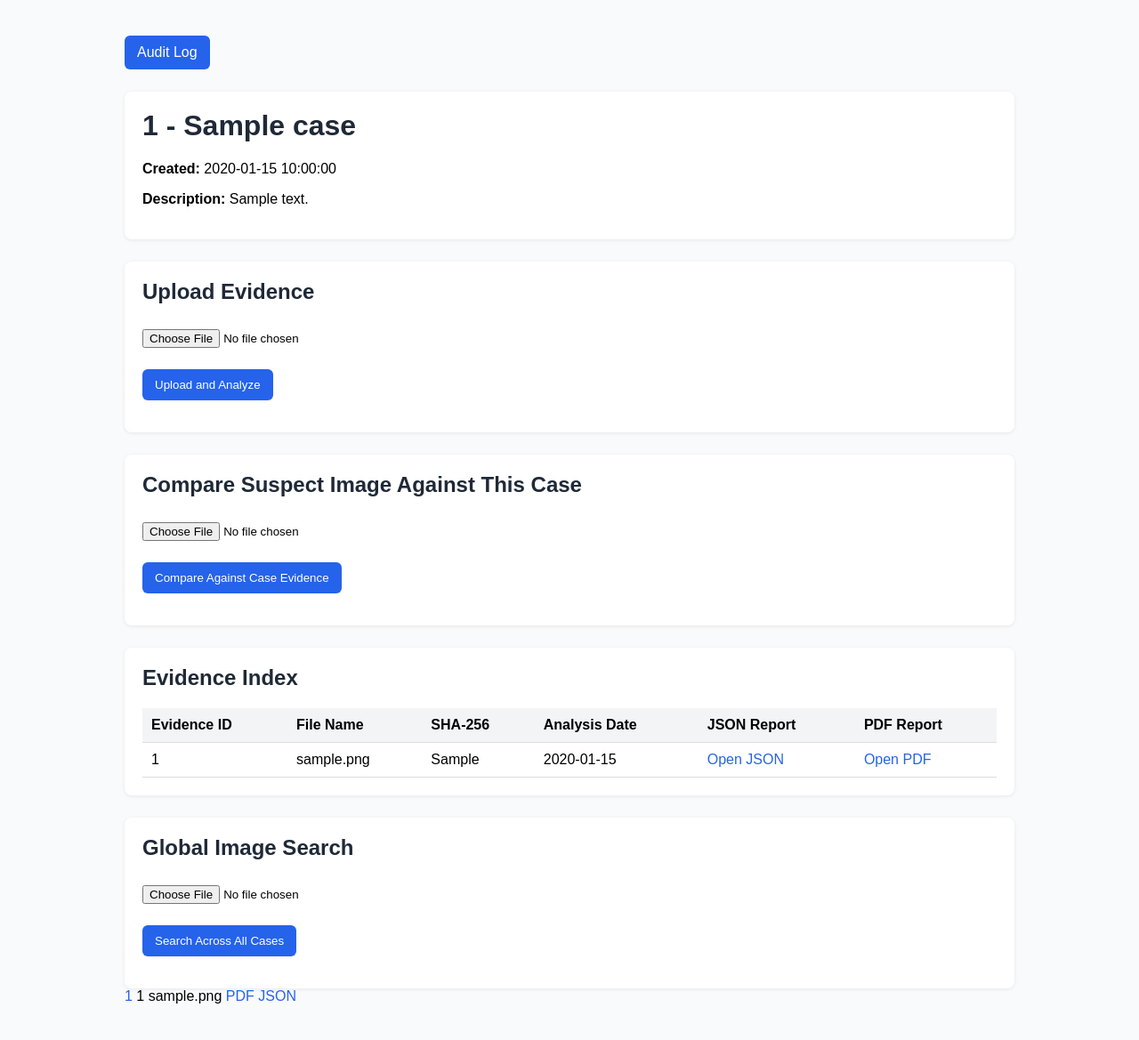
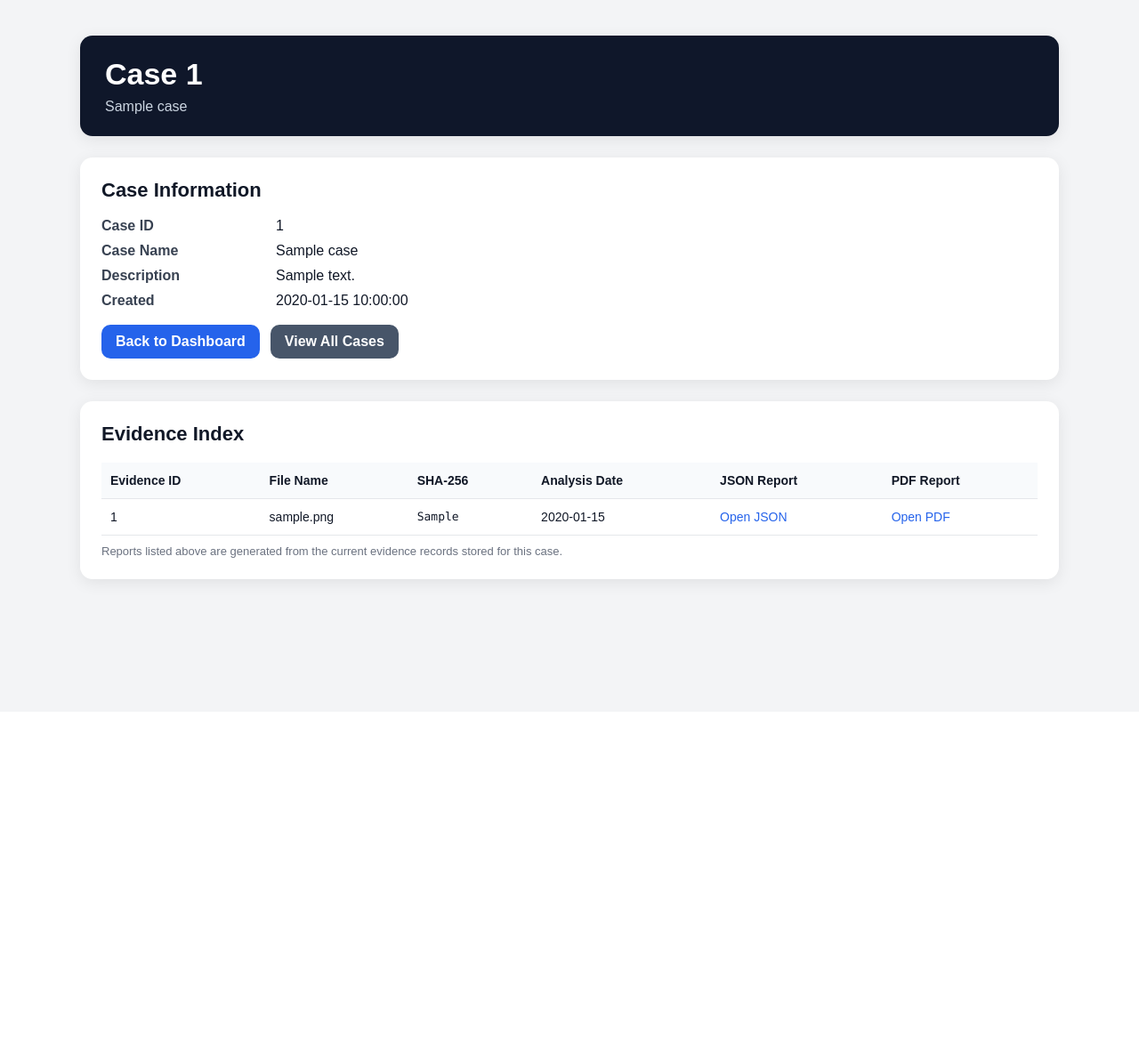
Before and after one commit to Kcaldwell99/evidenceanalyzer, a FastAPI app: page /cases/1 in a window 1280 px wide. Shown: the whole page at 89% size. After the commit the page ends 669 px from the top, so only its background shows below. Run offline with FastAPI, Linux system fonts and the light colour scheme; tables that the repository leaves empty hold one stand-in row (values such as "Sample post").

Commit message:
Replace case detail template with clean production version

```diff
--- a/app/templates/case_detail.html
+++ b/app/templates/case_detail.html
@@ -1,61 +1,133 @@
 <!DOCTYPE html>
-<html>
+<html lang="en">
 <head>
-    <title>Case Detail</title>
+    <meta charset="UTF-8">
+    <meta name="viewport" content="width=device-width, initial-scale=1.0">
+    <title>Case {{ case.case_id }}</title>
     <style>
         body {
             font-family: Arial, sans-serif;
-            margin: 40px auto;
-            max-width: 1000px;
-            background: #f9fafb;
+            background: #f3f4f6;
+            margin: 0;
+            padding: 0;
+            color: #111827;
         }
 
-        .btn {
+        .container {
+            max-width: 1100px;
+            margin: 40px auto;
+            padding: 0 20px 40px 20px;
+        }
+
+        .header {
+            background: #0f172a;
+            color: white;
+            padding: 24px 28px;
+            border-radius: 14px;
+            margin-bottom: 24px;
+            box-shadow: 0 4px 18px rgba(0, 0, 0, 0.08);
+        }
+
+        .header h1 {
+            margin: 0 0 8px 0;
+            font-size: 34px;
+        }
+
+        .header p {
+            margin: 0;
+            color: #cbd5e1;
+            font-size: 16px;
+        }
+
+        .card {
+            background: white;
+            padding: 24px;
+            border-radius: 14px;
+            box-shadow: 0 4px 18px rgba(0, 0, 0, 0.08);
+            margin-bottom: 24px;
+        }
+
+        h2 {
+            margin-top: 0;
+            font-size: 22px;
+            color: #111827;
+        }
+
+        .meta-grid {
+            display: grid;
+            grid-template-columns: 180px 1fr;
+            gap: 10px 16px;
+            margin-top: 10px;
+        }
+
+        .label {
+            font-weight: bold;
+            color: #374151;
+        }
+
+        .value {
+            color: #111827;
+        }
+
+        .success-banner {
+            background: #ecfdf5;
+            border: 1px solid #10b981;
+            color: #065f46;
+            padding: 14px 16px;
+            border-radius: 10px;
+            margin-bottom: 20px;
+            font-weight: 600;
+        }
+
+        .actions {
+            display: flex;
+            gap: 12px;
+            flex-wrap: wrap;
+            margin-top: 18px;
+        }
+
+        .button {
             display: inline-block;
-            padding: 10px 14px;
+            padding: 10px 16px;
             background: #2563eb;
             color: white;
             text-decoration: none;
-            border-radius: 6px;
-            margin-right: 10px;
-            border: none;
-            cursor: pointer;
+            border-radius: 10px;
+            font-weight: 600;
         }
 
-        .btn:hover {
+        .button:hover {
             background: #1d4ed8;
-            text-decoration: none;
         }
 
-        .section {
-            background: white;
-            padding: 20px;
-            margin-top: 25px;
-            border-radius: 8px;
-            box-shadow: 0 1px 4px rgba(0,0,0,0.08);
+        .button.secondary {
+            background: #475569;
         }
 
-        h1, h2 {
-            color: #1f2937;
-            margin-top: 0;
+        .button.secondary:hover {
+            background: #334155;
         }
 
         table {
             width: 100%;
             border-collapse: collapse;
-            margin-top: 15px;
-            background: white;
+            margin-top: 10px;
         }
 
         th, td {
-            border-bottom: 1px solid #ddd;
             text-align: left;
-            padding: 10px;
+            padding: 12px 10px;
+            border-bottom: 1px solid #e5e7eb;
             vertical-align: top;
         }
 
         th {
-            background: #f3f4f6;
+            background: #f8fafc;
+            font-size: 14px;
+        }
+
+        td {
+            font-size: 14px;
         }
 
         a {
@@ -67,80 +139,88 @@
             text-decoration: underline;
         }
 
-        .muted {
-            color: #6b7280;
+        .mono {
+            font-family: Consolas, Monaco, monospace;
+            word-break: break-all;
+            font-size: 13px;
         }
 
-        .success-banner {
-            background: #dcfce7;
-            color: #166534;
-            padding: 12px 16px;
-            border-radius: 8px;
-            margin-top: 20px;
-            border: 1px solid #bbf7d0;
+        .empty {
+            color: #6b7280;
+            font-style: italic;
+            padding-top: 6px;
         }
 
-        .top-actions {
-            margin-bottom: 20px;
+        .small-note {
+            color: #6b7280;
+            font-size: 13px;
+            margin-top: 10px;
         }
 
-        input[type="file"] {
-            padding: 8px 0;
+        @media (max-width: 800px) {
+            .meta-grid {
+                grid-template-columns: 1fr;
+            }
+
+            table {
+                display: block;
+                overflow-x: auto;
+            }
         }
     </style>
 </head>
 <body>
-
-    <div class="top-actions">
-        <a href="/cases/{{ case.case_id }}/audit-log" class="btn">Audit Log</a>
+    <div class="container">
+        <div class="header">
+            <h1>Case {{ case.case_id }}</h1>
+            <p>{{ case.case_name }}</p>
         </div>
 
         {% if uploaded %}
         <div class="success-banner">
-        Evidence uploaded and analyzed successfully.
+            Evidence file uploaded and analyzed successfully.
         </div>
         {% endif %}
 
-    <div class="section">
-        <h1>{{ case.case_id }} - {{ case.case_name }}</h1>
-        <p><strong>Created:</strong> {{ case.created_at }}</p>
-        <p><strong>Description:</strong> {{ case.description or "None" }}</p>
+        <div class="card">
+            <h2>Case Information</h2>
+
+            <div class="meta-grid">
+                <div class="label">Case ID</div>
+                <div class="value">{{ case.case_id }}</div>
+
+                <div class="label">Case Name</div>
+                <div class="value">{{ case.case_name }}</div>
+
+                <div class="label">Description</div>
+                <div class="value">
+                    {% if case.description %}
+                        {{ case.description }}
+                    {% else %}
+                        <span class="empty">No description provided.</span>
+                    {% endif %}
                 </div>
 
-    <div class="section">
-        <h2>Upload Evidence</h2>
-        <form action="/analyze" method="post" enctype="multipart/form-data">
-            <input type="hidden" name="case_id" value="{{ case.case_id }}">
-
-            <p>
-                <input type="file" name="file" required>
-            </p>
-
-            <p>
-                <button type="submit" class="btn">Upload and Analyze</button>
-            </p>
-        </form>
+                <div class="label">Created</div>
+                <div class="value">
+                    {% if case.created_at %}
+                        {{ case.created_at }}
+                    {% else %}
+                        <span class="empty">Not available.</span>
+                    {% endif %}
+                </div>
             </div>
 
-    <div class="section">
-        <h2>Compare Suspect Image Against This Case</h2>
-        <form action="/compare-case" method="post" enctype="multipart/form-data">
-            <input type="hidden" name="case_id" value="{{ case.case_id }}">
-
-            <p>
-                <input type="file" name="suspect_file" required>
-            </p>
-
-            <p>
-                <button type="submit" class="btn">Compare Against Case Evidence</button>
-            </p>
-        </form>
+            <div class="actions">
+                <a class="button" href="/">Back to Dashboard</a>
+                <a class="button secondary" href="/reports">View All Cases</a>
+            </div>
         </div>
 
-    <div class="section">
+        <div class="card">
             <h2>Evidence Index</h2>
 
-        {% if evidence_items %}
+            {% if evidence_items and evidence_items|length > 0 %}
             <table>
                 <thead>
                     <tr>
@@ -153,64 +233,38 @@
                     </tr>
                 </thead>
                 <tbody>
-                {% for item in evidence_items %}
+                    {% for m in evidence_items %}
                     <tr>
-                    <td>{{ item.evidence_id }}</td>
-                    <td>{{ item.file_name }}</td>
-                    <td style="max-width: 260px; word-break: break-all;">{{ item.sha256 }}</td>
-                    <td>{{ item.analysis_date }}</td>
+                        <td>{{ m.evidence_id if m.evidence_id is defined else "-" }}</td>
+                        <td>{{ m.file_name if m.file_name is defined else "-" }}</td>
+                        <td class="mono">{{ m.sha256 if m.sha256 is defined and m.sha256 else "-" }}</td>
+                        <td>{{ m.analysis_date if m.analysis_date is defined and m.analysis_date else "-" }}</td>
                         <td>
-                        <a href="/{{ item.json_report.replace('\\', '/') }}" target="_blank">Open JSON</a>
+                            {% if m.json_report is defined and m.json_report %}
+                                <a href="/case-files/{{ m.json_report }}" target="_blank">Open JSON</a>
+                            {% else %}
+                                -
+                            {% endif %}
                         </td>
                         <td>
-                        <a href="/{{ item.pdf_report.replace('\\', '/') }}" target="_blank">Open PDF</a>
+                            {% if m.pdf_report is defined and m.pdf_report %}
+                                <a href="/case-files/{{ m.pdf_report }}" target="_blank">Open PDF</a>
+                            {% else %}
+                                -
+                            {% endif %}
                         </td>
                     </tr>
                     {% endfor %}
                 </tbody>
             </table>
+
+            <div class="small-note">
+                Reports listed above are generated from the current evidence records stored for this case.
+            </div>
             {% else %}
-        <p class="muted">No evidence items have been added to this case yet.</p>
+            <div class="empty">No evidence has been analyzed for this case yet.</div>
             {% endif %}
         </div>
-    <div class="section">
-        <h2>Global Image Search</h2>
-
-        <form action="/compare-global" method="post" enctype="multipart/form-data">
-        <p><input type="file" name="suspect_file" required></p>
-        <p><button type="submit" class="btn">Search Across All Cases</button></p>
-    </form>
     </div>
-<td>
-<tbody>
-
-<tbody>
-
-<tbody>
-    {% for m in evidence_items %}
-<tr>
-    <td>
-        <a href="/cases/{{ case.case_id }}">{{ case.case_id }}</a>
-    </td>
-    <td>
-        {{ m.evidence_id if m.evidence_id is defined else "-" }}
-    </td>
-    <td>
-        {{ m.file_name if m.file_name is defined else "-" }}
-    </td>
-    <td>
-        {% if m.pdf_report is defined and m.pdf_report %}
-            <a href="/case-files/{{ m.pdf_report.replace('\\', '/').replace('cases/', '') }}" target="_blank">PDF</a>
-        {% else %}
-            -
-        {% endif %}
-    </td>
-    <td>
-        {% if m.json_report is defined and m.json_report %}
-            <a href="/case-files/{{ m.json_report.replace('\\', '/').replace('cases/', '') }}" target="_blank">JSON</a>
-        {% else %}
-            -
-        {% endif %}
-    </td>
-    {% endfor %}
-</tbody>
+</body>
+</html>
```
Lines whose indentation alone changed are shown as unchanged.
